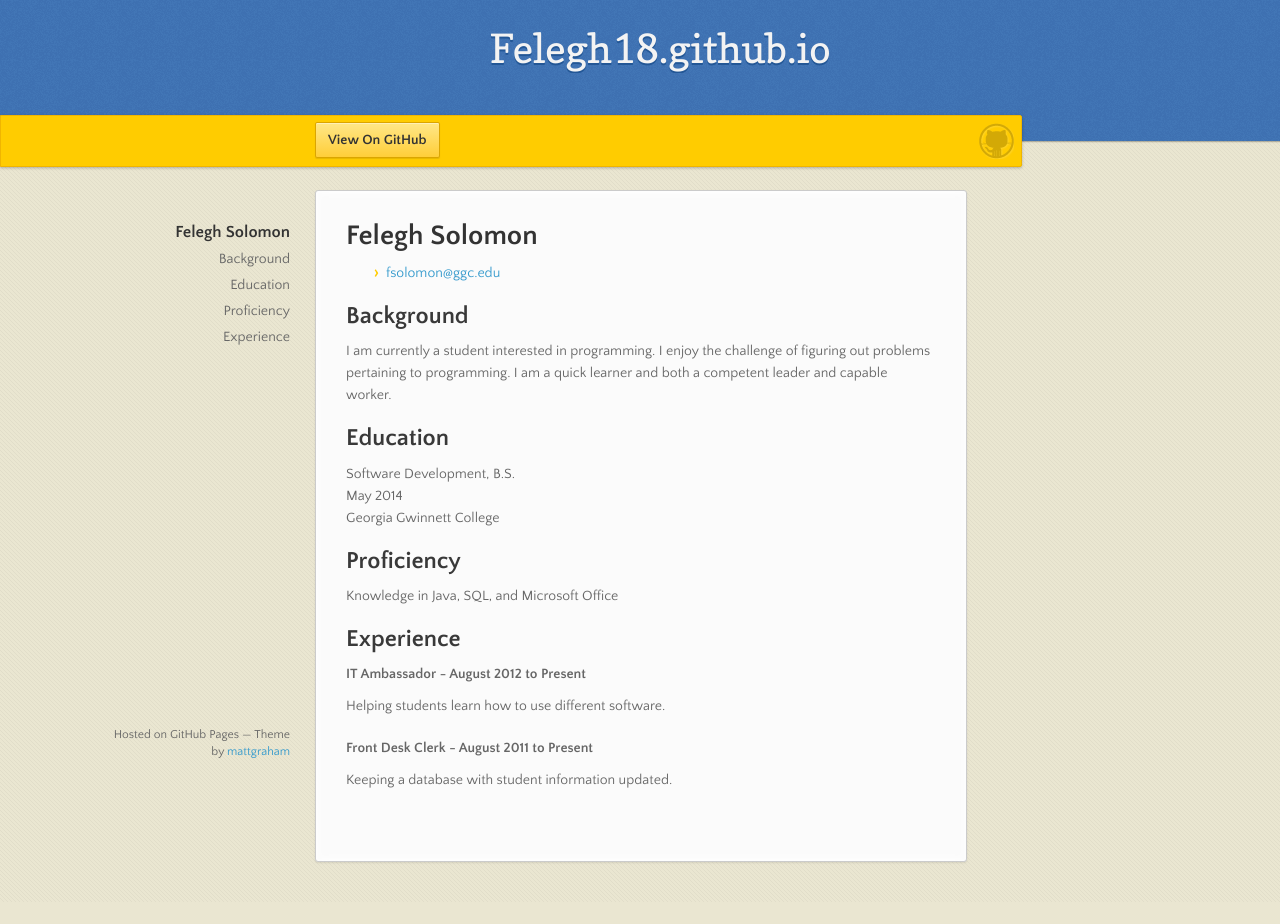
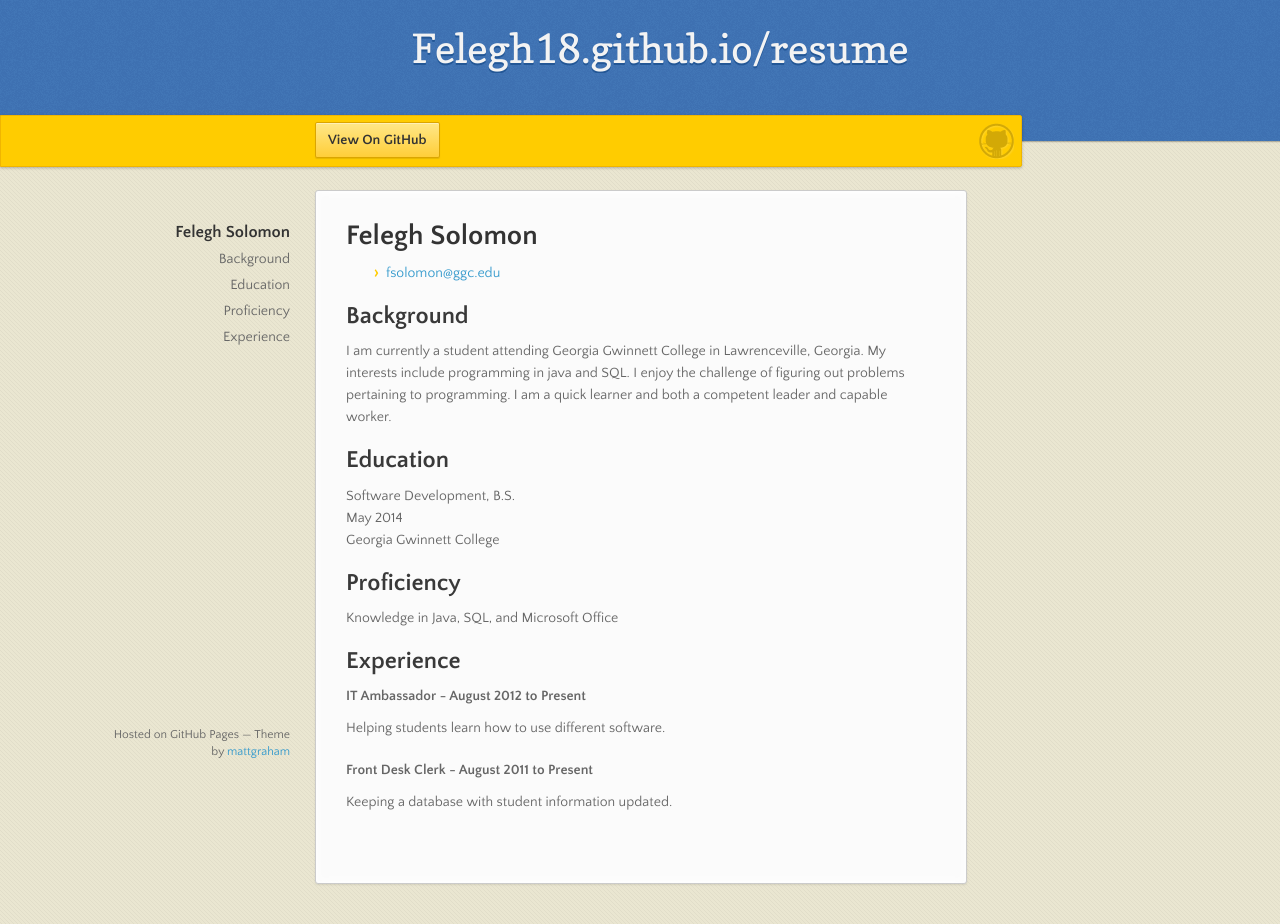
Before and after one commit to felegh18/felegh18.github.io, a plain HTML site: page index.html in a window 1280 px wide. Before the commit the page ends 902 px from the top, so only its background shows below. Drawn offline with nearby package versions, Linux system fonts and the light colour scheme.

Commit message:
Replace master branch with page content via GitHub

```diff
--- a/index.html
+++ b/index.html
@@ -3,7 +3,7 @@
   <head>
     <meta charset="utf-8">
     <meta http-equiv="X-UA-Compatible" content="chrome=1">
-    <title>Felegh18.github.io by felegh18</title>
+    <title>Felegh18.github.io/resume by felegh18</title>
     <link rel="stylesheet" href="stylesheets/styles.css">
     <link rel="stylesheet" href="stylesheets/pygment_trac.css">
     <script src="https://ajax.googleapis.com/ajax/libs/jquery/1.7.1/jquery.min.js"></script>
@@ -17,7 +17,7 @@
   <body>
 
       <header>
-        <h1>Felegh18.github.io</h1>
+        <h1>Felegh18.github.io/resume</h1>
         <p></p>
       </header>
 
@@ -38,7 +38,7 @@
 <li><a href="mailto:fsolomon@ggc.edu">fsolomon@ggc.edu</a></li>
 </ul><h2>Background</h2>
 
-<p>I am currently a student interested in programming. I enjoy the challenge of figuring out problems pertaining to programming. I am a quick learner and both a competent leader and capable worker.</p>
+<p>I am currently a student attending Georgia Gwinnett College in Lawrenceville, Georgia. My interests include programming in java and SQL. I enjoy the challenge of figuring out problems pertaining to programming. I am a quick learner and both a competent leader and capable worker.</p>
 
 <h2>Education</h2>
 
--- a/params.json
+++ b/params.json
@@ -1 +1 @@
-{"name":"Felegh18.github.io","tagline":"","body":"# Felegh Solomon\r\n\r\n * <fsolomon@ggc.edu>\r\n\r\n## Background\r\n\r\nI am currently a student interested in programming. I enjoy the challenge of figuring out problems pertaining to programming. I am a quick learner and both a competent leader and capable worker.\r\n\r\n## Education\r\n\r\nSoftware Development, B.S.  \r\nMay 2014  \r\nGeorgia Gwinnett College  \r\n\r\n## Proficiency\r\n\r\nKnowledge in Java, SQL, and Microsoft Office\r\n\r\n## Experience\r\n\r\n#### IT Ambassador - August 2012 to Present\r\n\r\nHelping students learn how to use different software.\r\n\r\n#### Front Desk Clerk - August 2011 to Present \r\n\r\nKeeping a database with student information updated.\r\n\r\n\r\n","google":"","note":"Don't delete this file! It's used internally to help with page regeneration."}
+{"name":"Felegh18.github.io/resume","tagline":"","body":"# Felegh Solomon\r\n\r\n * <fsolomon@ggc.edu>\r\n\r\n## Background\r\n\r\nI am currently a student attending Georgia Gwinnett College in Lawrenceville, Georgia. My interests include programming in java and SQL. I enjoy the challenge of figuring out problems pertaining to programming. I am a quick learner and both a competent leader and capable worker.\r\n\r\n## Education\r\n\r\nSoftware Development, B.S.  \r\nMay 2014  \r\nGeorgia Gwinnett College  \r\n\r\n## Proficiency\r\n\r\nKnowledge in Java, SQL, and Microsoft Office\r\n\r\n## Experience\r\n\r\n#### IT Ambassador - August 2012 to Present\r\n\r\nHelping students learn how to use different software.\r\n\r\n#### Front Desk Clerk - August 2011 to Present \r\n\r\nKeeping a database with student information updated.\r\n\r\n\r\n","google":"","note":"Don't delete this file! It's used internally to help with page regeneration."}
```
